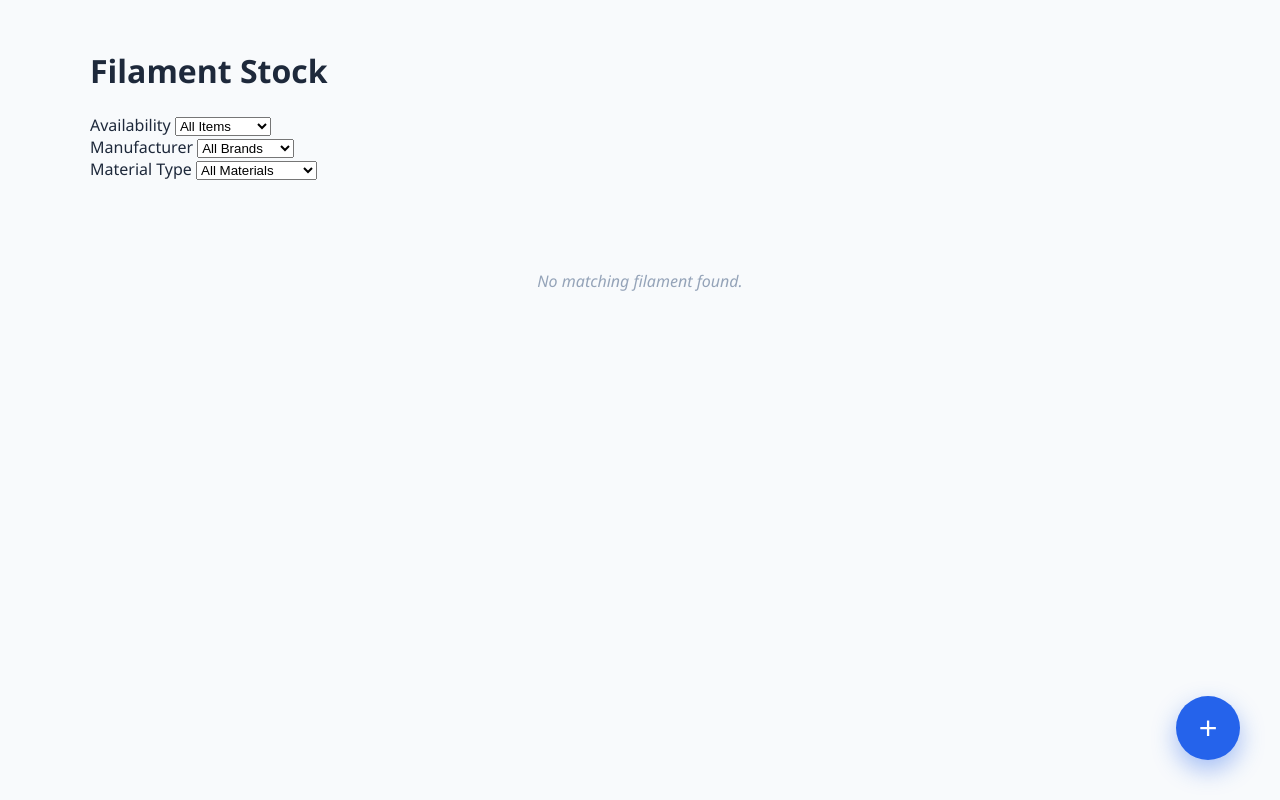
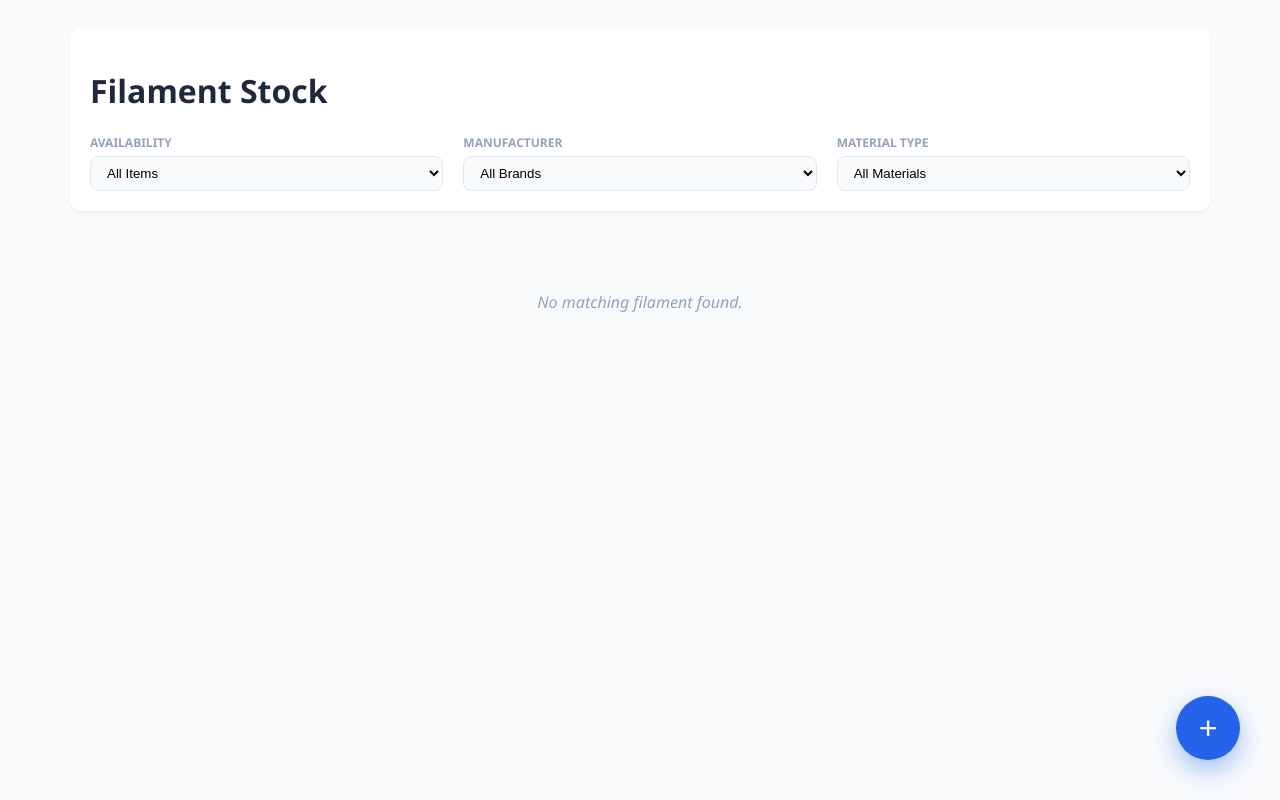
Before and after one commit to michaelshire/FilamentStock, a website: page index.html in a window 1280 px wide. Drawn offline with Linux system fonts and the light colour scheme.

Commit message:
Update style.css

```diff
--- a/style.css
+++ b/style.css
@@ -51,3 +51,48 @@ input[type="color"] { width: 50px; height: 50px; border: none; background: none;
 .btn-cancel { background: #e2e8f0; }
 
 .empty-state { grid-column: 1/-1; text-align: center; padding: 50px; color: #94a3b8; font-style: italic; }
+
+header {
+    max-width: 1100px;
+    margin: 0 auto 30px;
+    background: white;
+    padding: 20px;
+    border-radius: 12px;
+    box-shadow: 0 2px 4px rgba(0,0,0,0.05);
+}
+
+.filter-bar {
+    display: flex;
+    flex-wrap: wrap;
+    gap: 20px;
+    margin-top: 15px;
+}
+
+.filter-group {
+    display: flex;
+    flex-direction: column;
+    flex: 1;
+    min-width: 150px;
+}
+
+.filter-group label {
+    font-size: 0.75rem;
+    font-weight: 700;
+    text-transform: uppercase;
+    color: #94a3b8;
+    margin-bottom: 5px;
+}
+
+.filter-group select {
+    padding: 8px 12px;
+    border-radius: 8px;
+    border: 1px solid #e2e8f0;
+    background-color: #f8fafc;
+    font-weight: 500;
+    cursor: pointer;
+}
+
+.filter-group select:focus {
+    outline: 2px solid var(--primary);
+    border-color: transparent;
+}
```
